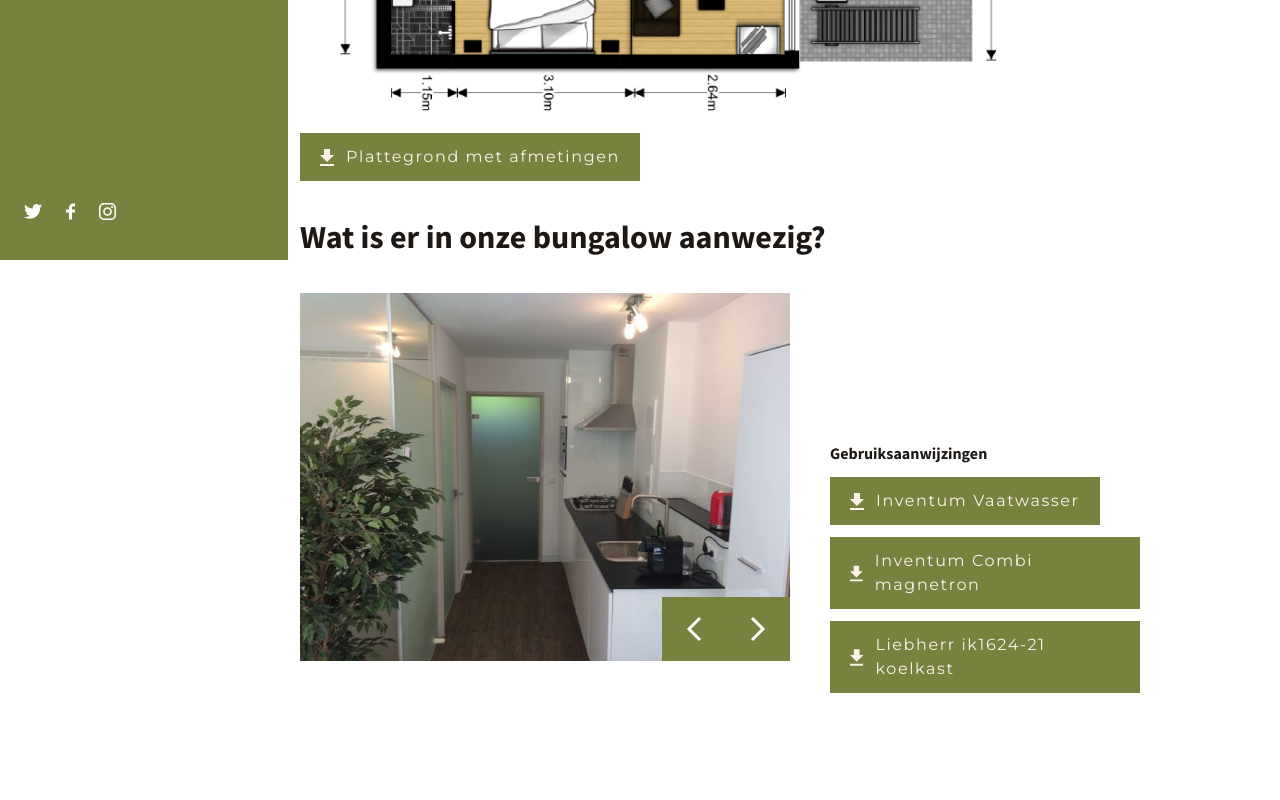
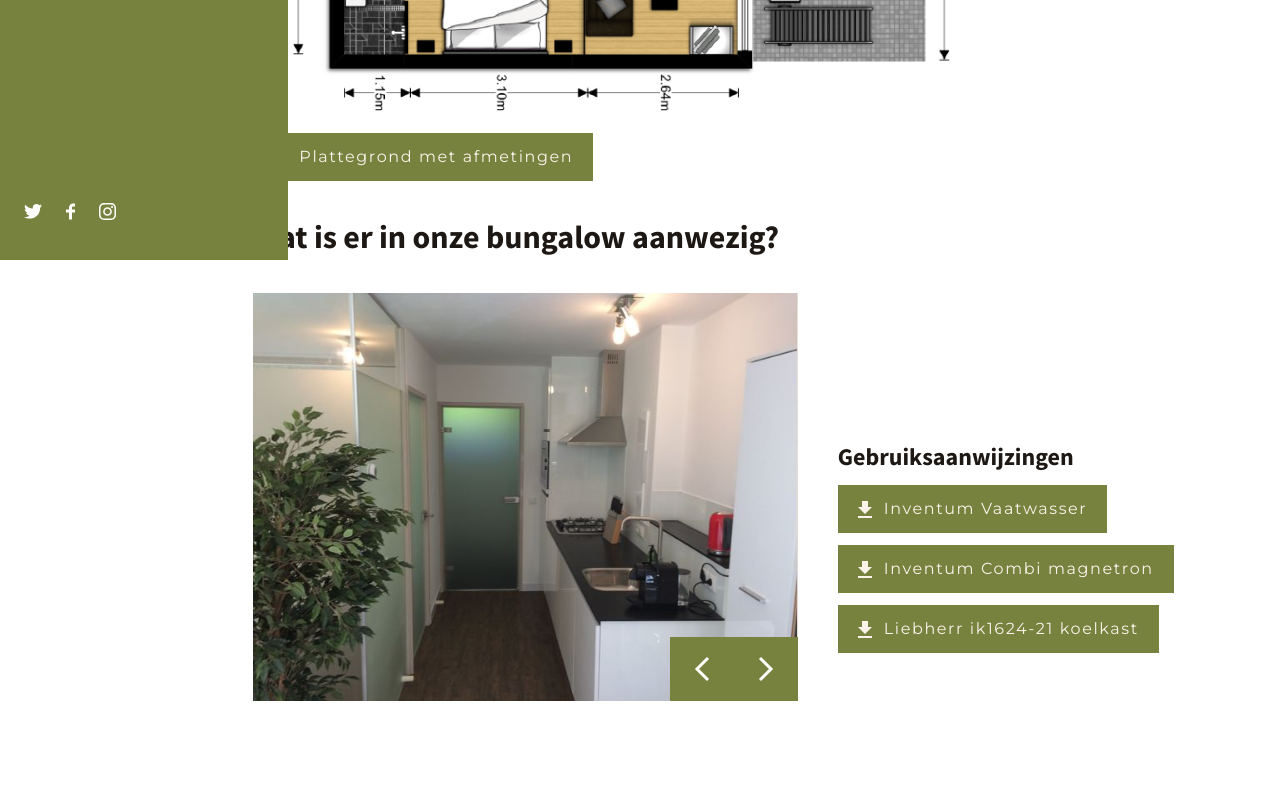
Before and after one commit to RammahKarpous/bungalow-mussen-nest, a React (Create React App) app: page /over-de-bungalow in a window 1280 px wide. Shown: the part 540-1340 px from the top of the page. Built offline with nearby package versions, Linux system fonts and the light colour scheme.

Commit message:
Update index.css

```diff
--- a/src/index.css
+++ b/src/index.css
@@ -32,21 +32,22 @@
 	}
 
 	h2 {
-		@apply text-subSection md:text-sub lg:text-section font-bold leading-none;
+		@apply md:text-sub lg:text-section font-bold leading-none;
 	}
 
 	h3 {
-		@apply lg:text-sub font-bold leading-none;
+		@apply text-sub font-bold leading-none;
 	}
 
 	h4 {
-		@apply text-base font-semibold leading-none;
+		@apply text-subSection font-semibold leading-none;
 	}
 
 	/* Button styling */
 	.button {
-		@apply flex flex-col md:flex-row text-center md:text-left gap-3 justify-center items-center py-3 px-5 font-body text-sm md:text-base tracking-widest transition;
+		@apply flex gap-3 justify-center items-center py-3 px-5 font-body text-sm whitespace-nowrap md:text-base tracking-widest transition;
 	}
+
 	.primary {
 		@apply bg-current bg-green-100 hover:bg-green-200 text-beige-300;
 	}
@@ -90,11 +91,11 @@
 
 	/* Template styles */
 	.include-footer {
-		@apply col-start-1 lg:col-start-2 col-end-7 lg:col-end-9 xl:pl-0 lg:pl-20 relative mt-20 grid grid-cols-8;
+		@apply col-start-1 lg:col-start-2 col-end-7 lg:col-end-9 xl:pl-0 lg:pl-20 relative mt-20 grid grid-cols-12;
 	}
 
 	.page-template {
-		@apply w-full m-auto mb-3 mt-6 col-start-2 col-end-8;
+		@apply w-full m-auto mb-3 mt-6 col-start-2 col-end-12;
 	}
 
 	.gallerij-content-template {
```
